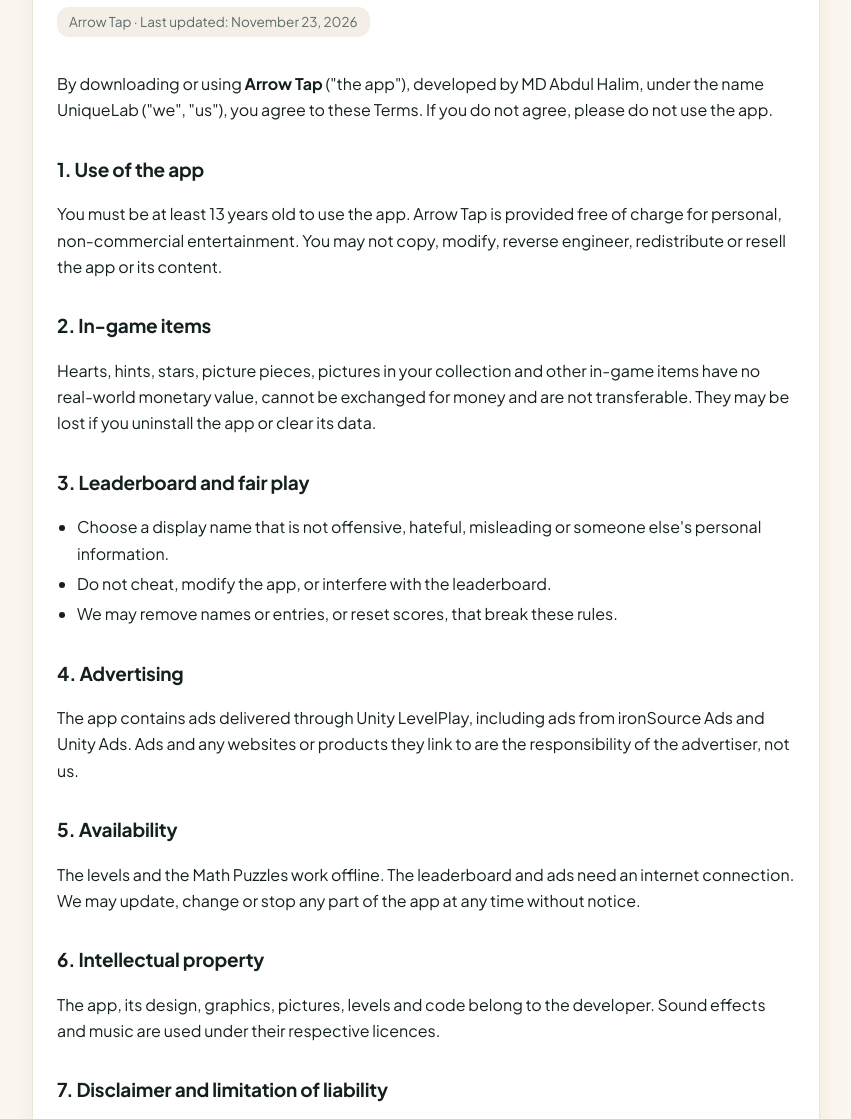
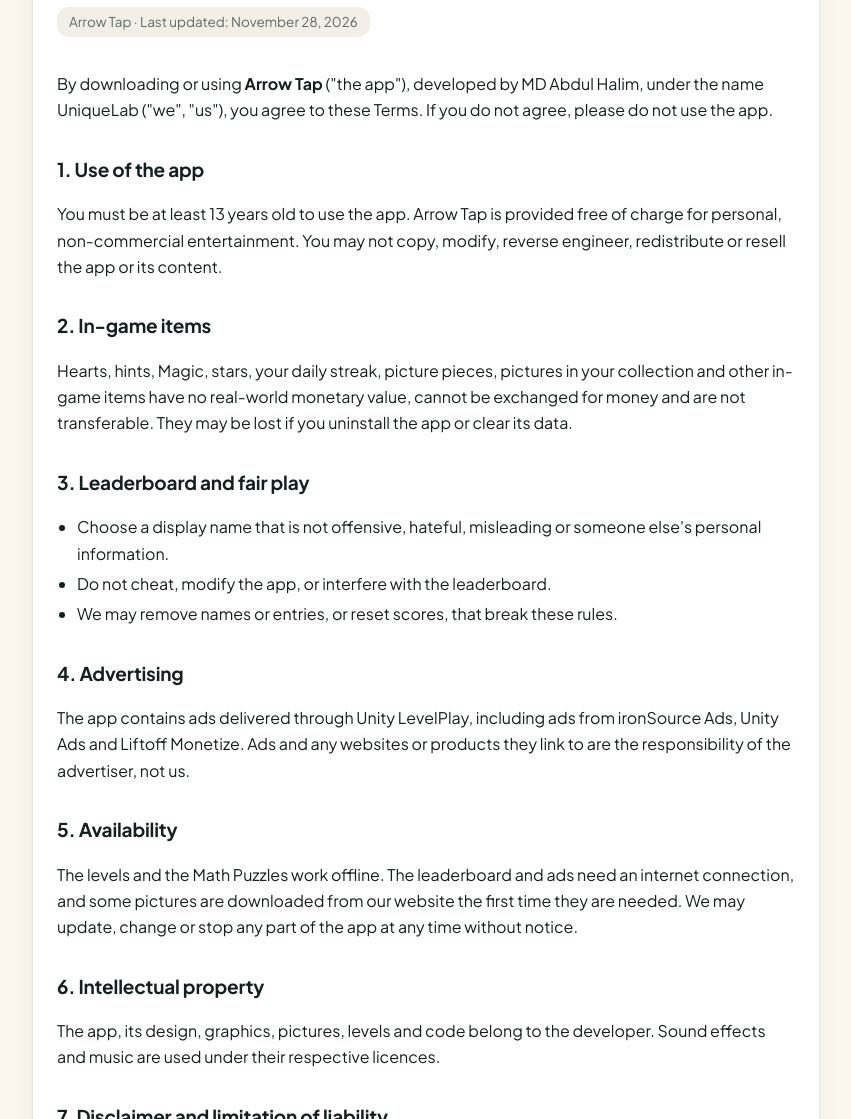
Before and after one commit to uniquelabdev/uniquelabdev.github.io, a plain HTML site: page arrowtap-terms.html in a window 1280 px wide. Shown: the part 168-1287 px from the top of the page, without its empty margins (214-1065 px from the left). Drawn offline with Linux system fonts and the light colour scheme.

Commit message:
Add files via upload

```diff
--- a/arrowtap-terms.html
+++ b/arrowtap-terms.html
@@ -5,14 +5,14 @@
 <title>Arrow Tap – Terms and Conditions</title></head><body>
 <header class="top"><div class="wrap"><a class="brand" href="/"><img src="/logo.svg" alt=""><span>Unique<b>Lab</b></span></a><nav class="nav"><a href="/#apps">Apps</a><a href="/#contact">Contact</a></nav></div></header>
 <main class="wrap"><p class="back"><a href="/">← Back to UniqueLab</a></p><div class="card">
-<h1>Terms and Conditions</h1><div class="meta">Arrow Tap · Last updated: November 23, 2026</div>
+<h1>Terms and Conditions</h1><div class="meta">Arrow Tap · Last updated: November 28, 2026</div>
 <p>By downloading or using <b>Arrow Tap</b> ("the app"), developed by MD Abdul Halim, under the name UniqueLab ("we", "us"), you agree to these Terms. If you do not agree, please do not use the app.</p>
 
 <h2>1. Use of the app</h2>
 <p>You must be at least 13 years old to use the app. Arrow Tap is provided free of charge for personal, non-commercial entertainment. You may not copy, modify, reverse engineer, redistribute or resell the app or its content.</p>
 
 <h2>2. In-game items</h2>
-<p>Hearts, hints, stars, picture pieces, pictures in your collection and other in-game items have no real-world monetary value, cannot be exchanged for money and are not transferable. They may be lost if you uninstall the app or clear its data.</p>
+<p>Hearts, hints, Magic, stars, your daily streak, picture pieces, pictures in your collection and other in-game items have no real-world monetary value, cannot be exchanged for money and are not transferable. They may be lost if you uninstall the app or clear its data.</p>
 
 <h2>3. Leaderboard and fair play</h2>
 <ul>
@@ -22,10 +22,10 @@
 </ul>
 
 <h2>4. Advertising</h2>
-<p>The app contains ads delivered through Unity LevelPlay, including ads from ironSource Ads and Unity Ads. Ads and any websites or products they link to are the responsibility of the advertiser, not us.</p>
+<p>The app contains ads delivered through Unity LevelPlay, including ads from ironSource Ads, Unity Ads and Liftoff Monetize. Ads and any websites or products they link to are the responsibility of the advertiser, not us.</p>
 
 <h2>5. Availability</h2>
-<p>The levels and the Math Puzzles work offline. The leaderboard and ads need an internet connection. We may update, change or stop any part of the app at any time without notice.</p>
+<p>The levels and the Math Puzzles work offline. The leaderboard and ads need an internet connection, and some pictures are downloaded from our website the first time they are needed. We may update, change or stop any part of the app at any time without notice.</p>
 
 <h2>6. Intellectual property</h2>
 <p>The app, its design, graphics, pictures, levels and code belong to the developer. Sound effects and music are used under their respective licences.</p>
```
Also changed, not shown: arrowtap-delete-data.html (+2 -2 lines).
